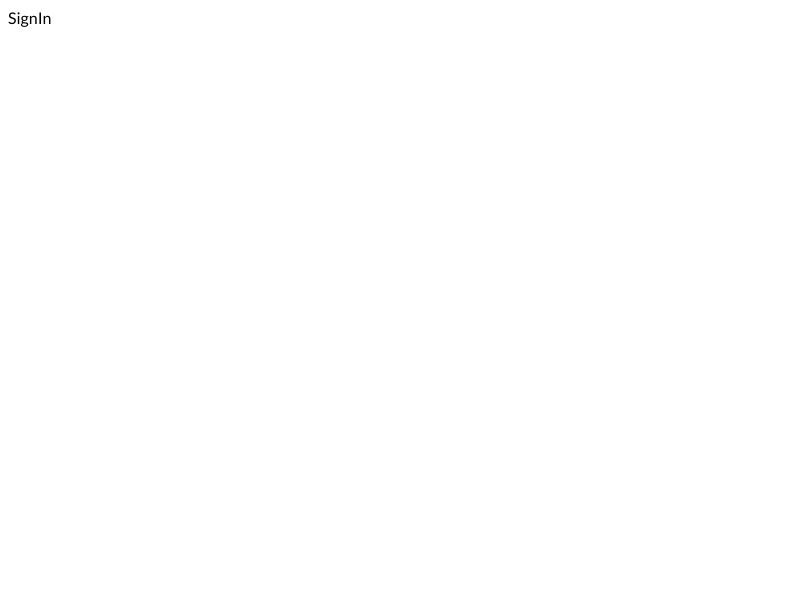
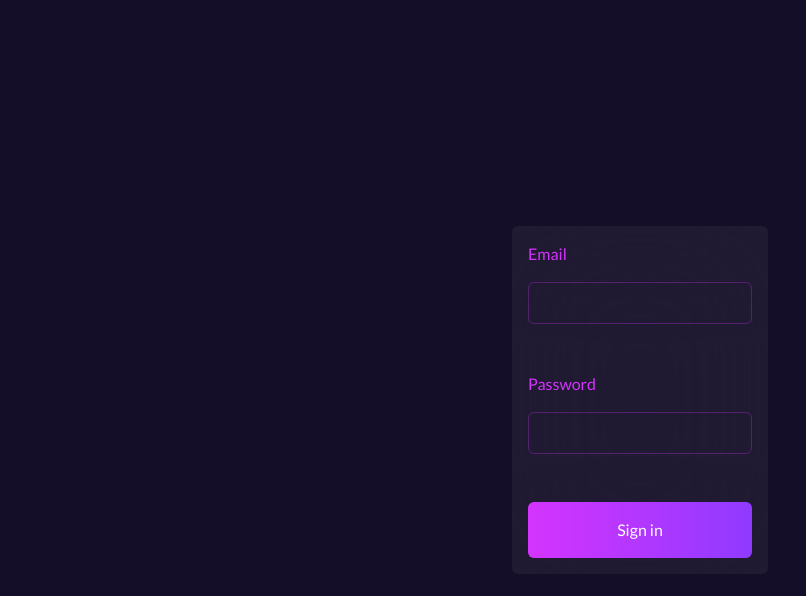
Before and after one commit to AfolabiOlajide/HNGx-Phase3-Image-Gallery, a Next.js app: page /signin in a window 1280 px wide. Shown: the top 596 px of the page, without its empty margins (0-806 px from the left). Built offline with nearby package versions, Linux system fonts and the light colour scheme.

Commit message:
built custom page for login feature

```diff
--- a/app/(app)/app/page.tsx
+++ b/app/(app)/app/page.tsx
@@ -5,9 +5,9 @@ import {
     closestCenter,
     MouseSensor,
     TouchSensor,
-    DragOverlay,
     useSensor,
     useSensors,
+    KeyboardSensor,
 } from "@dnd-kit/core";
 import {
     arrayMove,
@@ -23,7 +23,7 @@ import ImageCard from "../components/ImageCard";
 
 const ApplicationPage = () => {
     const [items, setItems] = useState<ImageD[]>(imageData);
-    const sensors = useSensors(useSensor(MouseSensor), useSensor(TouchSensor));
+    // const sensors = useSensors(useSensor(MouseSensor), useSensor(TouchSensor), useSensor(KeyboardSensor));
 
 
     function handleDragEnd(event: any) {
@@ -56,7 +56,7 @@ const ApplicationPage = () => {
             </div>
             <h1 className="mb-[2rem] text-[2rem] text-gradient">Gallery</h1>
             <DndContext
-                sensors={sensors}
+                // sensors={sensors}
                 collisionDetection={closestCenter}
                 onDragEnd={handleDragEnd}
             >
@@ -77,17 +77,6 @@ const ApplicationPage = () => {
                 {
                     items.length === 0 && <div>No Image with this tag</div>
                 }
-                {/* <div className="gallery grid grid-cols-2 md:grid-cols-3 lg:grid-cols-4 gap-[2rem]">
-                    {items.map((image, index) => (
-                        <ImageCard
-                            key={image.id}
-                            id={image.id}
-                            tag={image.tag}
-                            url={image.url}
-                            index={index}
-                        />
-                    ))}
-                </div> */}
             </DndContext>
         </div>
     );
--- a/app/(app)/components/ImageCard.tsx
+++ b/app/(app)/components/ImageCard.tsx
@@ -10,24 +10,25 @@ type ImageCardProps = {
 };
 
 const ImageCard = ({ url, id, tag, index }: ImageCardProps) => {
-    const sortable = useSortable({id: id});
+    const sortable = useSortable({id: id,});
     const {
         attributes,
         listeners,
-        isDragging,
         setNodeRef,
+        setActivatorNodeRef,
         transform,
         transition,
     } = sortable;
 
     const style = {
         transform: CSS.Transform.toString(transform),
-        transition,
+        // transition,
+        transformOrigin: '0 0',
     };
 
     return (
-        <div ref={setNodeRef} {...attributes} {...listeners} style={style} className="touch-none image-card bg-dark rounded-md ring-2 ring-secondary/30 hover:ring-secondary/60 p-[.2rem] trans">
-            <div className="img w-full aspect-square overflow-hidden rounded-md">
+        <div ref={setNodeRef} {...attributes} {...listeners} style={style} className="image-card bg-dark rounded-md ring-2 ring-secondary/30 hover:ring-secondary/60 p-[.2rem] trans">
+            <div ref={setActivatorNodeRef} className="img w-full aspect-square overflow-hidden rounded-md">
                 <Image
                     className="w-full"
                     src={url}
--- /dev/null
+++ b/app/(auth)/components/Input.tsx
@@ -0,0 +1,40 @@
+'use client'
+import { useState, forwardRef } from "react"
+
+const Input = forwardRef(({ label, name, type}: { label: string, name: string, type: string }, ref:React.ForwardedRef<HTMLInputElement>) => {
+    const [errorText, setErrorText] = useState<string | null>('');
+
+    function handleInputChange(e: React.ChangeEvent<HTMLInputElement>){
+        if(type === 'password'){
+            if(e.target.value.length < 5){
+                setErrorText('password must be more than 5 characters long')
+            }else{
+                setErrorText('');
+            }
+        }else if(type === 'email'){
+            if(!e.target.value.includes('@') || !e.target.value.includes('.com')){
+                setErrorText('must include "@" and ".com"')
+            }else{
+                setErrorText('');
+            }
+        }
+    }
+    // <HTMLInputElement>
+
+    return (
+        <div className="form-control flex flex-col gap-[1rem]">
+            <label className="text-primary">{label}</label>
+            <input
+                className={`outline-none bg-transparent border p-[.5rem] ${errorText?.length === 0 ? "border-primary/30" : "border-red-400/60" } rounded-md focus:ring focus:ring-primary/60 ${errorText?.length === 0 ? "focus:ring-primary/60" : "focus:ring-red-400/60" }`}
+                name={name}
+                type={type}
+                onChange={(e) => handleInputChange(e)}
+                onBlur={(e)=> handleInputChange(e)}
+                ref={ref}
+            />
+            <div className="error-container text-red-400 text-[.8rem]">{errorText}</div>
+        </div>
+    );
+});
+
+export default Input;
--- a/app/(auth)/layout.tsx
+++ b/app/(auth)/layout.tsx
@@ -1,5 +1,8 @@
 import { Metadata } from "next";
 import { Lato } from "next/font/google";
+
+// locals
+import '../../app/globals.css'
 
 const lato = Lato({ subsets: ['latin'], weight: ['400'] });
 
@@ -14,8 +17,10 @@ export default function layout(
 ) {
     return (
         <html lang="en">
-        <body className={`${lato.className}`}>
-            {children}
+        <body className={`${lato.className} bg-dark text-white flex items-center justify-center h-screen`}>
+            <main className="bg-white/5 p-[1rem] backdrop-filter backdrop-blur-[4rem] rounded-md w-[90%] md:w-[40%] lg:w-[20%]">
+                {children}
+            </main>
         </body>
         </html>
     )
--- a/app/(auth)/signin/page.tsx
+++ b/app/(auth)/signin/page.tsx
@@ -1,8 +1,30 @@
+'use client'
+import { useRef } from "react"
+import { signIn } from "next-auth/react";
+// local
+import Input from "../components/Input";
 
 function SignIn() {
+    const emailRef = useRef<HTMLInputElement | null>(null);
+    const passwordRef = useRef<HTMLInputElement | null>(null);
+
+    const handleSignIn = async ()=> {
+        const result = await signIn("credentials", {
+            email: emailRef.current?.value,
+            password: passwordRef.current?.value,
+            redirect: true,
+            callbackUrl: "/app"
+        })
+    }
     return (
-        <div>SignIn</div>
-    )
+        <div className=" flex flex-col gap-[2rem]">
+            <Input ref={emailRef} label="Email" name="email" type="email" />
+            <Input ref={passwordRef} label="Password" name="password" type="password" />
+            <button className="bg-grad p-[1rem] rounded-md" type="submit" onClick={handleSignIn}>
+                Sign in
+            </button>
+        </div>
+    );
 }
 
-export default SignIn
+export default SignIn;
--- a/app/(root)/components/Logo.tsx
+++ b/app/(root)/components/Logo.tsx
@@ -7,7 +7,7 @@ const Logo = () => {
         <Link href={`/`}>
             <div className="logo flex items-center">
                 {/* <Image src={LOGO} width={20} height={20} alt="Logo" /> */}
-                <span className="text-bold text-[2rem] text-gradient">Image Gallery App</span>
+                <span className="text-bold text-[1.2rem] md:text-[2rem] text-gradient">Image Gallery App</span>
             </div>
         </Link>
     );
--- a/app/api/auth/[...nextauth]/options.ts
+++ b/app/api/auth/[...nextauth]/options.ts
@@ -32,4 +32,7 @@ export const options: NextAuthOptions = {
             }
         })
     ],
+    pages: {
+        signIn: '/signin',
+    }
 }
--- a/lib/exports.ts
+++ b/lib/exports.ts
@@ -1,4 +1,4 @@
-export const loginLink = "/api/auth/signin?callbackUrl=/app";
+export const loginLink = "/signin";
 
 export const imageData: ImageD[]= [
     {
```
